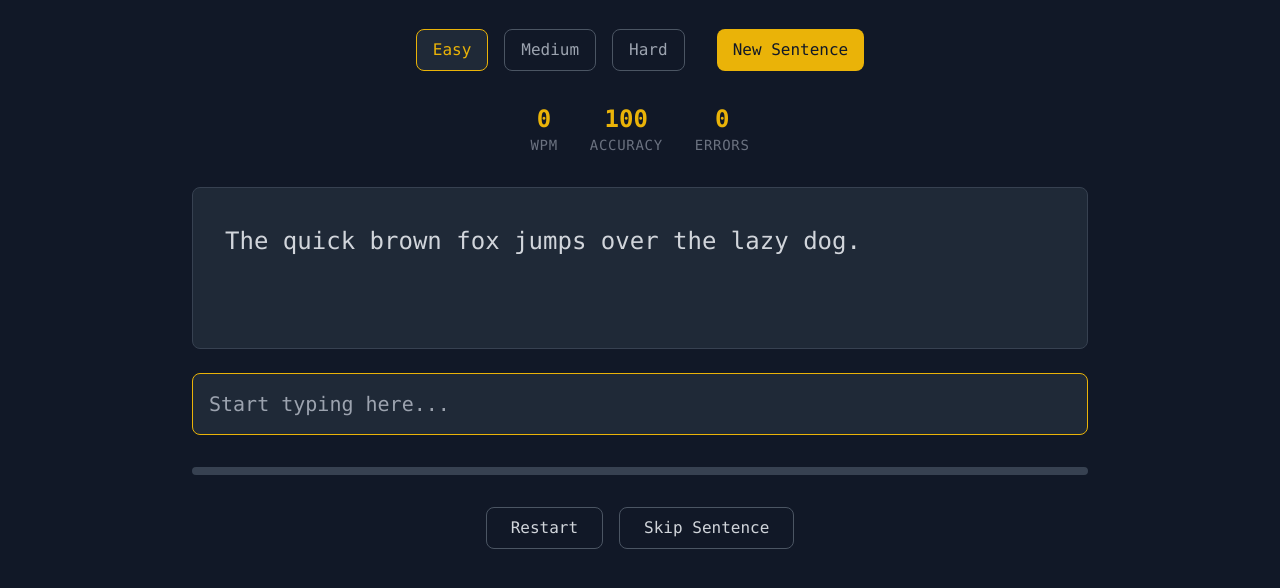
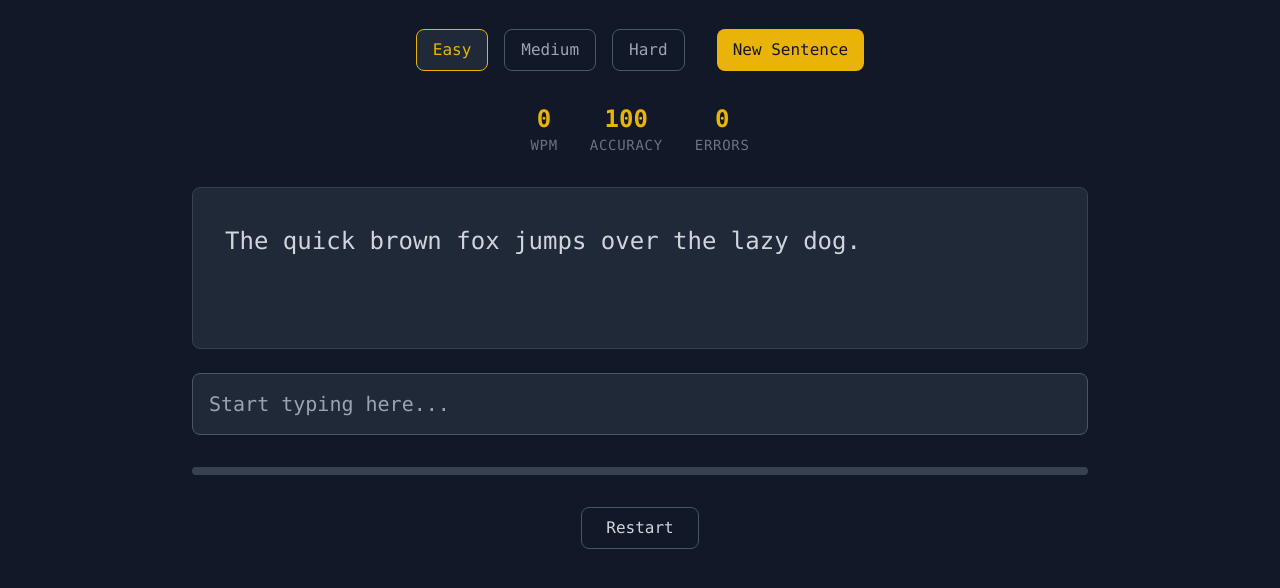
Before and after one commit to Ishant311/TypeBoost, a plain HTML site: page src/typing/index.html in a window 1280 px wide. Shown: the part 196-784 px from the top of the page. Drawn offline with nearby package versions, Linux system fonts and the light colour scheme; sample sign-in values are in the browser's storage.

Commit message:
Typing issues solved.

```diff
--- a/src/typing/index.html
+++ b/src/typing/index.html
@@ -104,9 +104,6 @@
                 <button id="restart-btn" class="px-6 py-2 border border-gray-600 text-gray-300 rounded-lg hover:border-yellow-500 hover:text-yellow-500 transition-colors duration-200" disabled>
                     Restart
                 </button>
-                <button id="skip-btn" class="px-6 py-2 border border-gray-600 text-gray-300 rounded-lg hover:border-yellow-500 hover:text-yellow-500 transition-colors duration-200" disabled>
-                    Skip Sentence
-                </button>
             </div>
         </div>
 
--- a/src/typing/script.js
+++ b/src/typing/script.js
@@ -107,7 +107,6 @@ function setupEventListeners() {
     document.getElementById('hard-btn').addEventListener('click', () => setDifficulty('hard'));
     document.getElementById('new-sentence-btn').addEventListener('click', generateNewSentence);
     document.getElementById('restart-btn').addEventListener('click', restartTest);
-    document.getElementById('skip-btn').addEventListener('click', generateNewSentence);
     const nextBtn = document.getElementById('next-sentence-btn');
     const closeBtn = document.getElementById('close-results');
     if (nextBtn) {
```
